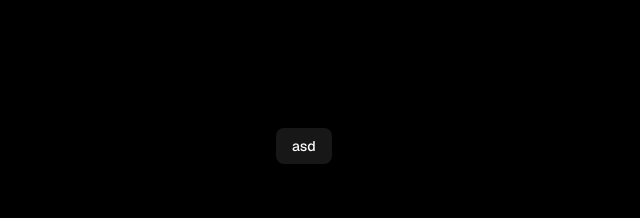
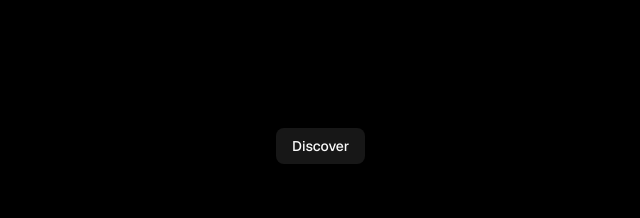
Before and after one commit to JpVaranasi/hackthediff, a Next.js app: page / in a window 1280 px wide. Shown: the top 218 px of the page, without its empty margins (44-684 px from the left). Built offline with nearby package versions, Linux system fonts and the light colour scheme.

Commit message:
logo addition

```diff
--- a/app/page.tsx
+++ b/app/page.tsx
@@ -5,7 +5,7 @@ export default function Home() {
     <div className="flex min-h-screen items-center justify-center bg-black font-sans dark:bg-black">
       <main className="flex min-h-screen w-full max-w-3xl flex-col items-center justify-between py-32 px-16 bg-black dark:bg-black sm:items-start">
           <Link href="/discover">
-          <Button>asd</Button>
+          <Button>Discover</Button>
           </Link>
         </main>
         </div>
```
Also changed, not shown: logo.png (added).
